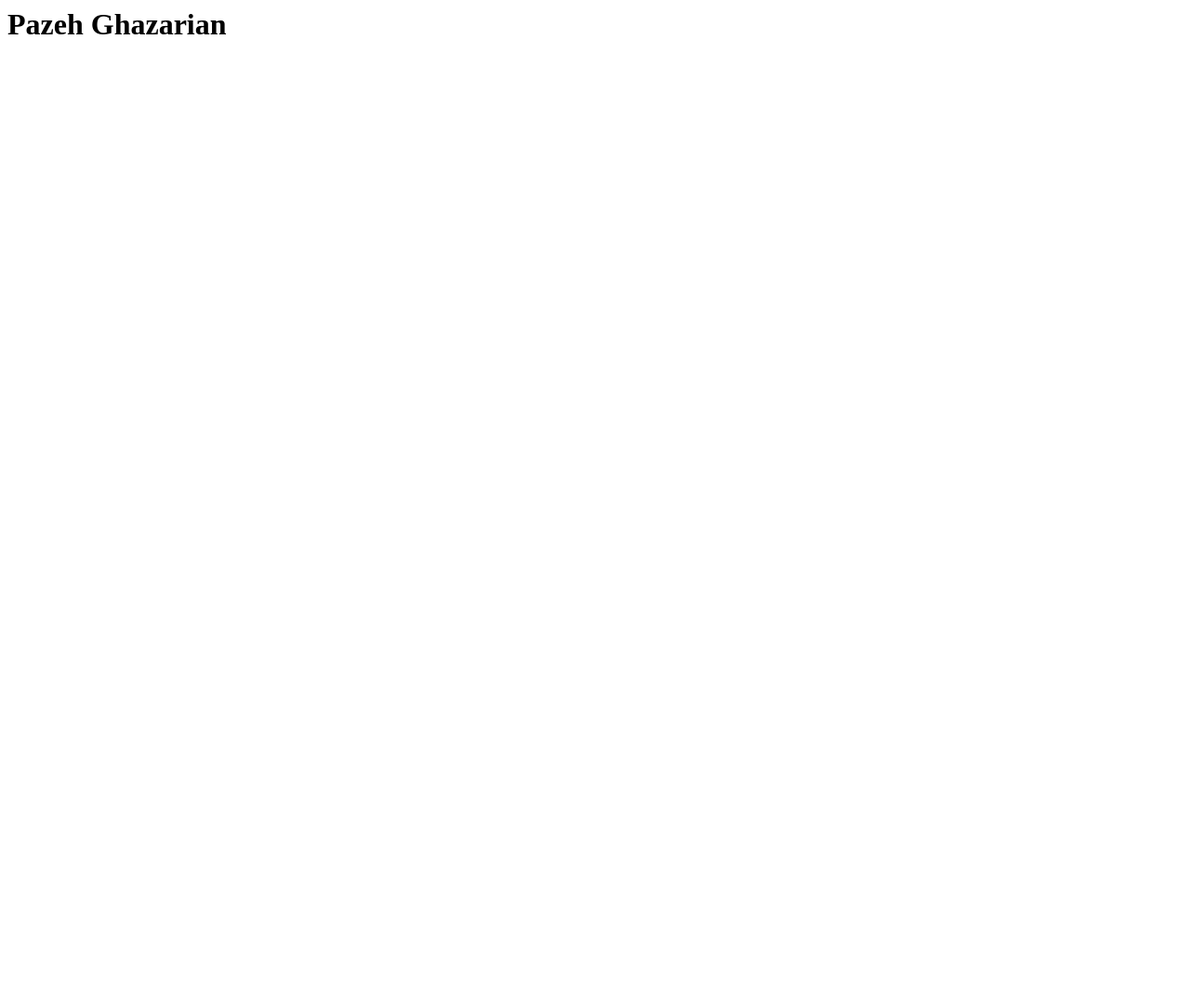
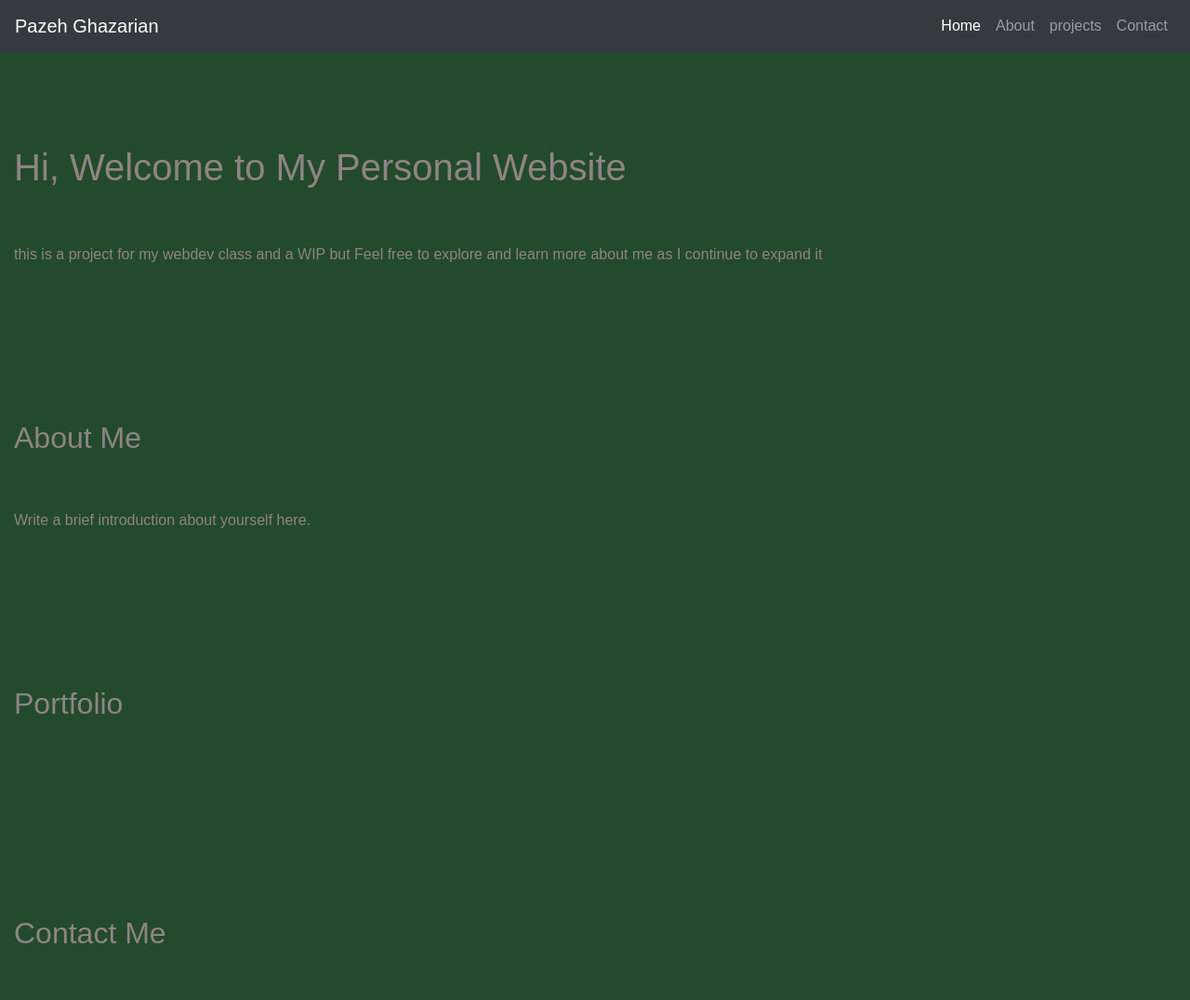
Before and after one commit to pazehghazarian/pazehghazarian.github.io, a plain HTML site: page index.html in a window 1280 px wide. Shown: the whole page at 93% size. Before the commit the page ends 800 px from the top, so only its background shows below. Drawn offline with nearby package versions, Linux system fonts and the light colour scheme.

Commit message:
Update index.html

```diff
--- a/index.html
+++ b/index.html
@@ -1 +1,78 @@
-<h1>Pazeh Ghazarian</h1>
+<!DOCTYPE html>
+<html lang="en">
+
+<head>
+    <meta charset="UTF-8">
+    <meta name="viewport" content="width=device-width, initial-scale=1.0">
+    <title>Pazeh Ghazarian</title>
+    <!-- Bootstrap CSS -->
+    <link href="https://stackpath.bootstrapcdn.com/bootstrap/4.5.2/css/bootstrap.min.css" rel="stylesheet">
+    <!-- Custom CSS -->
+    <link rel="stylesheet" href="style.css">
+</head>
+
+<body>
+
+    <!-- Navigation Bar -->
+    <nav class="navbar navbar-expand-lg navbar-dark bg-dark">
+        <a class="navbar-brand" href="#">Pazeh Ghazarian</a>
+        <button class="navbar-toggler" type="button" data-toggle="collapse" data-target="#navbarNav"
+            aria-controls="navbarNav" aria-expanded="false" aria-label="Toggle navigation">
+            <span class="navbar-toggler-icon"></span>
+        </button>
+        <div class="collapse navbar-collapse" id="navbarNav">
+            <ul class="navbar-nav ml-auto">
+                <li class="nav-item active">
+                    <a class="nav-link" href="homepage.html">Home</a>
+                </li>
+                <li class="nav-item">
+                    <a class="nav-link" href="#about">About</a>
+                </li>
+                <li class="nav-item">
+                    <a class="nav-link" href="projects.html">projects</a>
+                </li>
+                <li class="nav-item">
+                    <a class="nav-link" href="#contact">Contact</a>
+                </li>
+            </ul>
+        </div>
+    </nav>
+
+    <!-- Home Section -->
+    <section id="home" class="container-fluid">
+        <!-- Add your content here -->
+        <h1>Hi, Welcome to My Personal Website</h1>
+        <p>this is a project for my webdev class and a WIP but Feel free to explore and learn more about me as I continue to expand it </p>
+    </section>
+
+    <!-- About Section -->
+    <section id="about" class="container-fluid">
+        <!-- Add your content here -->
+        <h2>About Me</h2>
+        <p>Write a brief introduction about yourself here.</p>
+    </section>
+
+    <!-- Portfolio Section -->
+    <section id="portfolio" class="container-fluid">
+        <!-- Add your content here -->
+        <h2>Portfolio</h2>
+        <!-- Add portfolio items here -->
+    </section>
+
+    <!-- Contact Section -->
+    <section id="contact" class="container-fluid">
+        <!-- Add your content here -->
+        <h2>Contact Me</h2>
+        <!-- Add a contact form or details here -->
+    </section>
+
+    <!-- Bootstrap JS and jQuery -->
+    <script src="https://code.jquery.com/jquery-3.5.1.slim.min.js"></script>
+    <script src="https://cdn.jsdelivr.net/npm/@popperjs/core@2.10.2/dist/umd/popper.min.js"></script>
+    <script src="https://stackpath.bootstrapcdn.com/bootstrap/4.5.2/js/bootstrap.min.js"></script>
+
+    <!-- Your custom scripts (DOM manipulation, AJAX) -->
+    <script src="script.js"></script>
+</body>
+
+</html>
```
